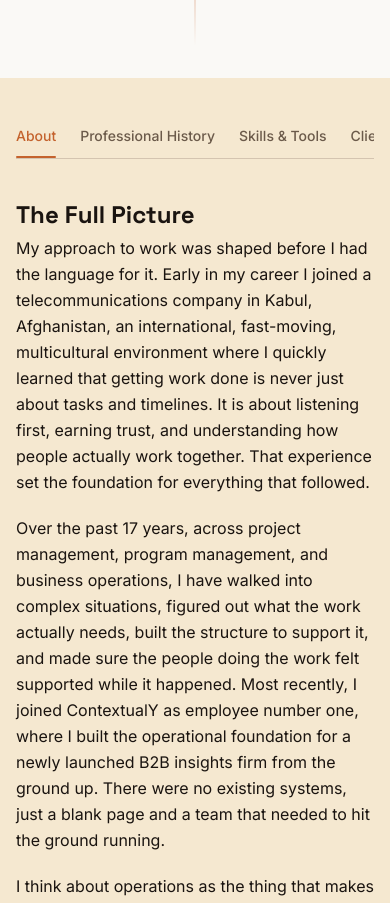
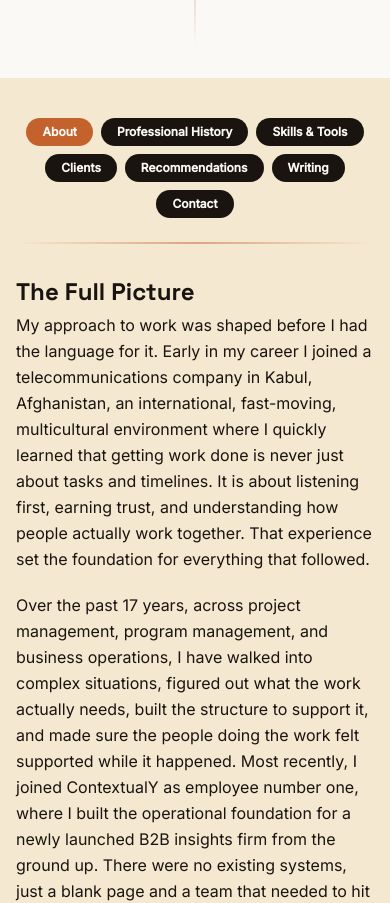
Before and after one commit to ClaudiaN-Code/claudia-career-journey, a Next.js app: page / in a window 390 px wide. Shown: the part 892-1795 px from the top of the page. Built offline with nearby package versions, Linux system fonts and the light colour scheme.

Commit message:
Responsive tabs: black pills on mobile, underline hover tabs on desktop
Co-Authored-By: Claude Sonnet 4.6 <noreply@anthropic.com>

```diff
--- a/components/JourneyTabs.tsx
+++ b/components/JourneyTabs.tsx
@@ -60,20 +60,40 @@ export function JourneyTabs({
     <section id="journey" className="pt-10 pb-16 px-4" style={{ background: "#f5e8d0" }}>
       <div className="max-w-3xl mx-auto">
 
-        {/* Tab bar — underline style */}
-        <div className="pt-2">
+        {/* Mobile: black pill bubbles */}
+        <div className="flex flex-wrap justify-center gap-2 mb-6 md:hidden">
+          {TABS.map((tab) => (
+            <motion.button
+              key={`mob-${tab}`}
+              onClick={() => setActive(tab)}
+              whileTap={{ scale: 0.95 }}
+              transition={{ duration: 0.15 }}
+              className="px-4 py-1.5 rounded-full text-xs font-semibold cursor-pointer"
+              style={{
+                background: active === tab ? "#c4622d" : "#1a1410",
+                color: "#faf9f6",
+              }}
+            >
+              {tab}
+            </motion.button>
+          ))}
+        </div>
+        <div className="mb-8 md:hidden" style={{ height: "2px", background: "linear-gradient(to right, transparent, rgba(196,98,45,0.5) 50%, transparent)", borderRadius: "9999px" }} />
+
+        {/* Desktop: underline tabs with hover animation */}
+        <div className="pt-2 hidden md:block">
           <div
-            className="flex gap-6 md:gap-0 md:justify-between overflow-x-auto scrollbar-none border-b mb-10"
+            className="flex justify-between border-b mb-10"
             style={{ borderColor: "#d4c4b0" }}
           >
             {TABS.map((tab) => (
               <motion.button
-                key={tab}
+                key={`desk-${tab}`}
                 onClick={() => setActive(tab)}
                 whileHover={{ y: -5, scale: 1.13, color: "#c4622d" }}
                 whileTap={{ scale: 0.96 }}
                 transition={{ type: "spring", stiffness: 380, damping: 18 }}
-                className="relative shrink-0 pb-3 text-sm font-medium whitespace-nowrap cursor-pointer"
+                className="relative pb-3 text-sm font-medium whitespace-nowrap cursor-pointer"
                 style={{ color: active === tab ? "#c4622d" : "#6b5a4a" }}
               >
                 {tab}
```
